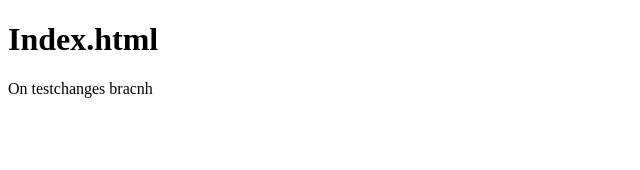
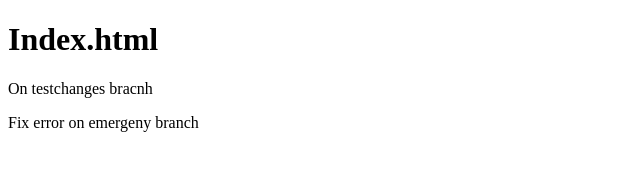
Before and after one commit to saitama95/codetesting, a plain HTML site: page index.html in a window 1280 px wide. Shown: the whole page, without its empty margins (0-640 px from the left). Drawn offline with Linux system fonts and the light colour scheme.

Commit message:
fix error on emergeny

```diff
--- a/index.html
+++ b/index.html
@@ -8,5 +8,6 @@
 <body>
     <h1>Index.html</h1>
     <p>On testchanges bracnh</p>
+    <p>Fix error on emergeny branch</p>
 </body>
 </html>
```
